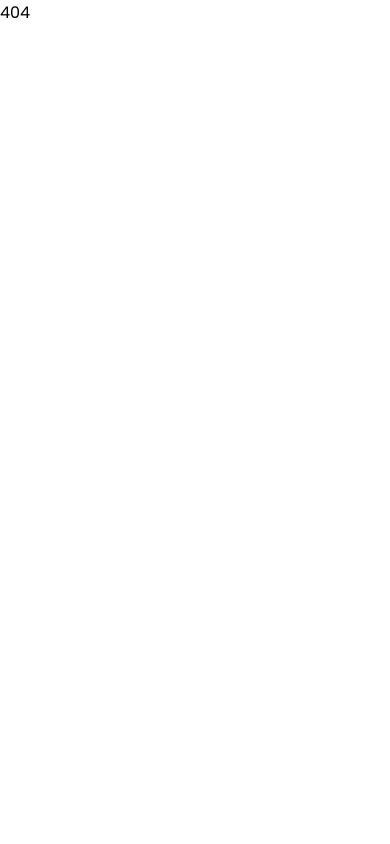
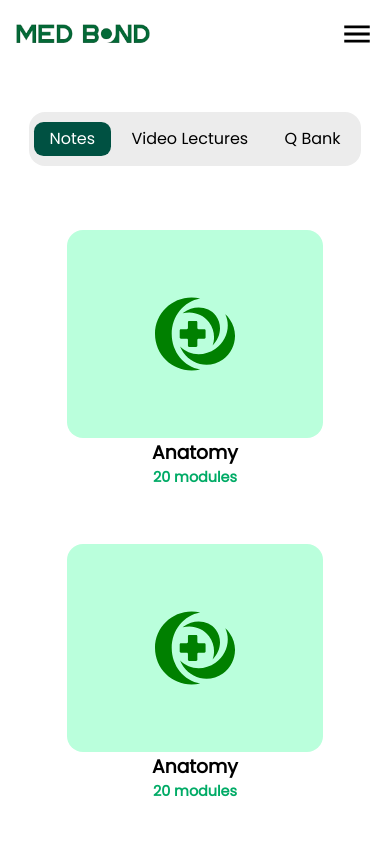
Before and after one commit to SudhansuuRanjan/MedBond, a React (Create React App) app: page /home in a window 390 px wide. Shown: the top 844 px of the page. Built offline with nearby package versions, Linux system fonts and the light colour scheme.

Commit message:
created home route

```diff
--- a/src/App.js
+++ b/src/App.js
@@ -33,10 +33,11 @@ function App() {
       <Footer/>
       <header className="App-header">
 
+        <Link to="/homepage">Home</Link>
         <Link to="/microbiology">Microbiology</Link>
         <Link to="/chemistry">Chemistry</Link>
         <Link to="/biology">Biology</Link>
-        <Link to="/biologyy">404</Link>
+        <Link to="*">404</Link>
       </header>
     </div>
   );
--- a/src/index.js
+++ b/src/index.js
@@ -7,12 +7,14 @@ import Microbiology from './routes/Microbiology'
 import Biology from './routes/Biology'
 import Chemistry from './routes/Chemistry'
 import NoPage from './routes/NoPage'
+import HomePage from './routes/HomePage'
 
 const rootElement =  document.getElementById('root');
 ReactDOM.render(
   <BrowserRouter>
      <Routes>
        <Route path="/" element={<App/>}/>
+       <Route path="/home" element={<HomePage/>}/>
        <Route path="/microbiology" element={<Microbiology/>}/>
        <Route path="/chemistry" element={<Chemistry/>}/>
        <Route path="/biology" element={<Biology/>}/>
--- a/src/partials/Features.jsx
+++ b/src/partials/Features.jsx
@@ -6,10 +6,10 @@ const Features = () => {
       <div className="features-cont">
           <div className="features-head" data-aos="fade-up">
               <h2 className="features-big-head">
-                  What we provide
+                  Resources
               </h2>
               <p className="features-small-head">
-                  The hack is only a small part of the competition. The real spirit lies in building your network
+                  Lorem ipsum dolor sit amet consectetur adipisicing elit. Placeat iste corporis recusandae aliquid, sequi quisquam.
               </p>
           </div>
           <div className="feature-card-cont">
--- a/src/partials/Hero.jsx
+++ b/src/partials/Hero.jsx
@@ -14,8 +14,8 @@ const Hero = () => {
                Lorem ipsum dolor sit amet consectetur adipisicing elit. Quos ex nisi reiciendis facilis sit itaque recusandae quaerat adipisci inventore magnam.
            </p>
            <div className="hero-btns">
-               <button className='hero-btn-left hero-btn'>Get Started</button>
-               <button className='hero-btn-right hero-btn'>View syllabus</button>
+               <a href="/home"><button className='hero-btn-left hero-btn'>Get Started</button></a>
+               <a href="https://www.youtube.com/medbond" target="_blank"><button className='hero-btn-right hero-btn'>View Youtube channel</button></a>
            </div>
        </div>
        <div className="hero-right" data-aos="fade-up">
--- a/src/partials/NavBar.jsx
+++ b/src/partials/NavBar.jsx
@@ -35,7 +35,7 @@ const NavBar = () => {
             </ul>
           </div>
           <div className='nav-search nav-up-comp'>
-            <button className='get-started'>Get started</button>
+           <a href="/home"> <button className='get-started'>Get started</button></a>
           </div>
           <div className='hamburger'>
              {navState ? <MdMenuOpen size={34} onClick={()=> setNavState(false)}/> : <MdMenu size={34}  onClick={()=> setNavState(true)}/>}
@@ -50,7 +50,7 @@ const NavBar = () => {
                 </ul>
              </div>
             <div className='nav-search'>
-              <button className='get-started'>Get started</button>
+              <a href="/home"><button className='get-started'>Get started</button> </a>
             </div>
           </div>
 
--- a/src/partials/NavBar2.jsx
+++ b/src/partials/NavBar2.jsx
@@ -7,9 +7,19 @@ import logo from '../images/medbond2.png'
 const NavBar2 = () => {
 
     const [navState , setNavState] = useState(false);
+    const [colorChange, setColorchange] = useState(false);
+  const changeNavbarColor = () =>{
+     if(window.scrollY >= 50){
+       setColorchange(true);
+     }
+     else{
+       setColorchange(false);
+     }
+  };
+  window.addEventListener('scroll', changeNavbarColor);
 
     return (
-        <div className='navbar'>
+        <div className={colorChange?"navbar drop-shadow":"navbar"} >
           <div className="nav-up">
           <div className='navbar-img'>
                <img src={logo} alt=""  className='medbond-logo'/>
--- a/src/partials/Partials.css
+++ b/src/partials/Partials.css
@@ -759,3 +759,111 @@ p{
     margin-left: 1rem;
 }
 }
+
+
+/* toggle select */
+.toggle-seclect{
+    display: flex;
+    justify-content: space-evenly;
+    align-items: center;
+   margin: auto;
+   margin-top: 7rem;
+   background-color: rgb(243, 243, 243);
+   width: 30rem;
+   padding: 0.6rem 0;
+   border-radius: 1rem;
+}
+.category{
+    padding: 0.3rem 1.5rem;
+    border-radius: 0.6rem;
+    cursor: pointer;
+}
+.category:hover{
+    background-color: #04846c92;
+    color:white;
+}
+.cat-selected{
+    background-color: #005142;
+    color:white;
+}
+
+
+
+.select-sub{
+    display: flex;
+    flex-direction: row;
+    align-items: center;
+    justify-content: space-evenly;
+    text-align: center;
+    margin-top: 8rem;
+}
+.sub-svg{
+    display: flex;
+    align-items: center;
+    justify-content: center;
+    padding-top: 25%;
+}
+
+.sub-imgg{
+    height:12rem;
+    width: 15rem;
+    border-radius: 1rem;
+    background-color: #baffdc;
+    color:green;
+    font-size: 5rem;
+}
+.sub-mod{
+    color:rgb(0, 171, 102);
+    font-size: 0.9rem;
+}
+.sub-cont{
+    margin-bottom: 3.5rem;
+    cursor: pointer;
+}
+
+
+@media screen and (max-width:800px) {
+
+.toggle-seclect{
+    display: flex;
+    justify-content: space-evenly;
+    align-items: center;
+   margin: auto;
+   margin-top: 7rem;
+   background-color: rgb(236, 236, 236);
+   padding: 0.6rem 0;
+   border-radius: 1rem;
+}
+.category{
+    padding: 0.3rem 1rem;
+    border-radius: 0.6rem;
+    cursor: pointer;
+}
+
+
+ .select-sub{
+    display: flex;
+    flex-direction: column;
+    align-items: center;
+    justify-content: space-evenly;
+    text-align: center;
+    margin-top: 4rem;
+}
+.sub-cont{
+    margin-bottom: 3.5rem;
+}
+.sub-imgg{
+    height:13rem;
+    width: 16rem;
+    border-radius: 1rem;
+    background-color: #baffdc;
+    color:green;
+
+}
+}
+
+@media screen and (max-width:600px) {
+.toggle-seclect{
+    width: 85vw;
+}
+}
--- /dev/null
+++ b/src/partials/SelectSubject.jsx
@@ -0,0 +1,41 @@
+import React from 'react'
+import {FaMedrt} from 'react-icons/fa'
+
+const SelectSubject = () => {
+  return (
+    <div className='select-sub'>
+
+        <div className="sub-cont">
+            <div className="sub-imgg">
+                 <div className="sub-svg">
+                     <FaMedrt/>
+                 </div>
+            </div>
+            <h3 className="sub-name">Anatomy</h3>
+            <h6 className="sub-mod">20 modules</h6>
+        </div>
+
+        <div className="sub-cont">
+            <div className="sub-imgg">
+                 <div className="sub-svg">
+                     <FaMedrt/>
+                 </div>
+            </div>
+            <h3 className="sub-name">Anatomy</h3>
+            <h6 className="sub-mod">20 modules</h6>
+        </div>
+
+        <div className="sub-cont">
+            <div className="sub-imgg">
+                 <div className="sub-svg">
+                     <FaMedrt/>
+                 </div>
+            </div>
+            <h3 className="sub-name">Anatomy</h3>
+            <h6 className="sub-mod">20 modules</h6>
+        </div>
+    </div>
+  )
+}
+
+export default SelectSubject
--- /dev/null
+++ b/src/partials/ToggleSelect.jsx
@@ -0,0 +1,19 @@
+import React from 'react'
+
+const ToggleSelect = () => {
+  return (
+    <div className='toggle-seclect'>
+        <div className="category cat-selected">
+            Notes
+        </div>
+        <div className="category">
+            Video Lectures
+        </div>
+        <div className="category">
+            Q Bank
+        </div>
+    </div>
+  )
+}
+
+export default ToggleSelect
--- a/src/routes/HomePage.jsx
+++ b/src/routes/HomePage.jsx
@@ -1,11 +1,28 @@
-import React from 'react'
+import {React,useEffect} from 'react';
 import { VerticalTimeline, VerticalTimelineElement }  from 'react-vertical-timeline-component';
 import 'react-vertical-timeline-component/style.min.css';
+import NavBar2 from '../partials/NavBar2';
+import ToggleSelect from '../partials/ToggleSelect';
+import subjectImg from '../images/subjectImg.png'
+import { Link } from 'react-router-dom';
+import AOS from 'aos';
+import "aos/dist/aos.css";
+import SelectSubject from '../partials/SelectSubject';
+
 
 const HomePage = () => {
+
+    useEffect(() => {
+    AOS.init();
+    AOS.refresh();
+  }, []);
+
     return (
         <div>
-            Home
+            <NavBar2/>
+            <ToggleSelect/>
+            <SelectSubject/>
+
         </div>
     )
 }
```
